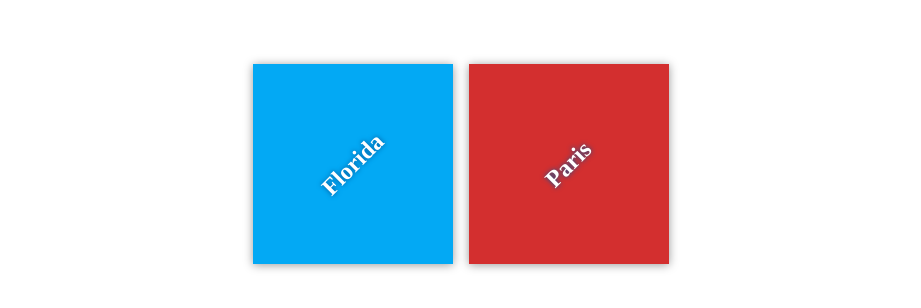
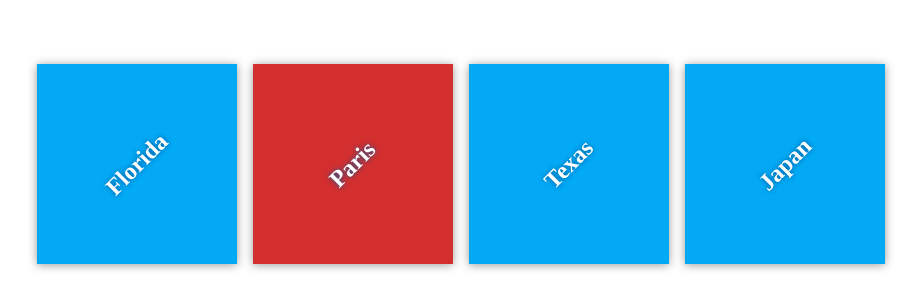
Before and after one commit to illumniate/my-travel-plans, a plain HTML site: page index.html in a window 1280 px wide. Shown: the part 236-544 px from the top of the page, without its empty margins (179-1100 px from the left). Drawn offline with Linux system fonts and the light colour scheme.

Commit message:
Added Sites

```diff
--- a/index.html
+++ b/index.html
@@ -17,6 +17,13 @@
             <div class="destination" id="paris">
                 <h2>Paris</h2>
             </div>
+            <div class="destination" id="texas">
+                <h2>Texas</h2>
+            </div>
+
+            <div class="destination" id="japan">
+                <h2>Japan</h2>
+            </div>
         </div>
     </div>
 
```
